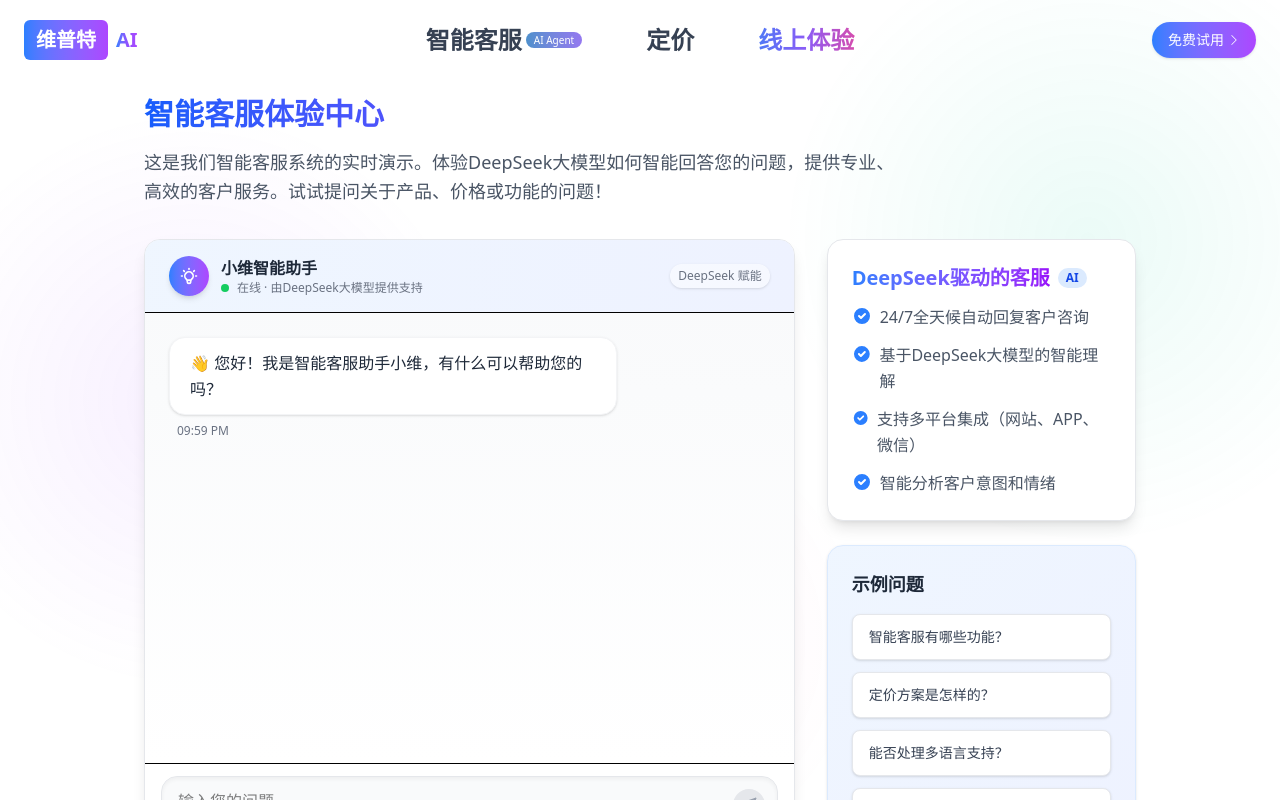
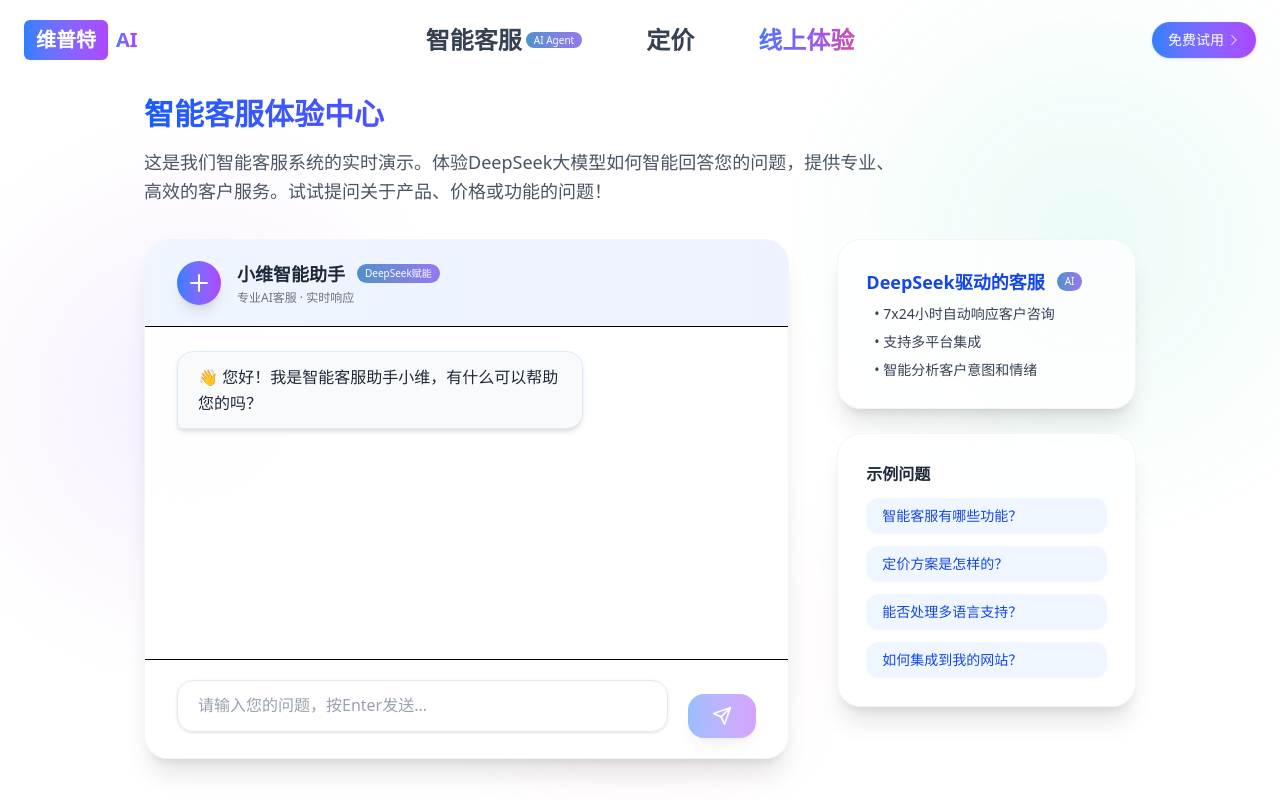
Before and after one commit to jiangyongjin1990/ai-customer-service, a Next.js app: page /demo in a window 1280 px wide. Shown: the top 800 px of the page. Built offline with nearby package versions, Linux system fonts and the light colour scheme.

Commit message:
feat: demo页面UI/UX全面升级，输入区现代化，布局更美观，内容更精简

```diff
--- a/src/app/demo/page.tsx
+++ b/src/app/demo/page.tsx
@@ -235,178 +235,101 @@ function ChatDemo() {
       </div>
 
       {/* 聊天界面 */}
-      <div className="grid grid-cols-1 lg:grid-cols-3 gap-8 mb-12">
+      <div className="grid grid-cols-1 lg:grid-cols-3 gap-12 mb-16">
         <motion.div
           initial={{ x: -20, opacity: 0 }}
           animate={{ x: 0, opacity: 1 }}
           transition={{ duration: 0.5, delay: 0.4 }}
           className="lg:col-span-2"
         >
-          <div className="border border-gray-200 rounded-2xl overflow-hidden shadow-lg bg-white backdrop-blur-sm">
+          <div className="border border-gray-100 rounded-3xl overflow-hidden shadow-xl bg-white/80 backdrop-blur-md p-0 flex flex-col min-h-[520px]">
             {/* 聊天头部 */}
-            <div className="px-6 py-4 border-b bg-gradient-to-r from-blue-50 to-indigo-50 flex items-center justify-between">
+            <div className="px-8 py-5 border-b bg-gradient-to-r from-blue-50 to-indigo-50 flex items-center justify-between">
               <div className="flex items-center">
-                <div className="w-10 h-10 rounded-full bg-gradient-to-r from-blue-500 to-purple-500 flex items-center justify-center mr-3 shadow-md">
-                  <svg className="w-5 h-5 text-white" fill="none" stroke="currentColor" viewBox="0 0 24 24" xmlns="http://www.w3.org/2000/svg">
-                    <path strokeLinecap="round" strokeLinejoin="round" strokeWidth="2" d="M9.663 17h4.673M12 3v1m6.364 1.636l-.707.707M21 12h-1M4 12H3m3.343-5.657l-.707-.707m2.828 9.9a5 5 0 117.072 0l-.548.547A3.374 3.374 0 0014 18.469V19a2 2 0 11-4 0v-.531c0-.895-.356-1.754-.988-2.386l-.548-.547z"></path>
+                <div className="w-11 h-11 rounded-full bg-gradient-to-r from-blue-500 to-purple-500 flex items-center justify-center mr-4 shadow-lg">
+                  <svg className="w-6 h-6 text-white" fill="none" stroke="currentColor" viewBox="0 0 24 24" xmlns="http://www.w3.org/2000/svg">
+                    <path strokeLinecap="round" strokeLinejoin="round" strokeWidth={2} d="M12 4v16m8-8H4" />
                   </svg>
                 </div>
                 <div>
-                  <h3 className="font-bold text-gray-800">小维智能助手</h3>
-                  <div className="flex items-center">
-                    <span className="inline-block w-2 h-2 bg-green-500 rounded-full mr-2 animate-pulse"></span>
-                    <span className="text-xs text-gray-500">在线 · 由DeepSeek大模型提供支持</span>
+                  <div className="font-bold text-lg text-gray-800 flex items-center gap-2">小维智能助手 <span className="ml-1 px-2 py-0.5 text-[10px] font-medium bg-gradient-to-r from-[#4e90cc] to-[#9478f0] text-white rounded-full align-top">DeepSeek赋能</span></div>
+                  <div className="text-xs text-gray-500 mt-0.5">专业AI客服 · 实时响应</div>
                 </div>
               </div>
             </div>
-              <div className="text-xs text-gray-500 bg-white/50 px-2 py-1 rounded-full shadow-sm">
-                DeepSeek 赋能
-              </div>
-            </div>
-
-            {/* 聊天消息区域 */}
-            <div
-              ref={messagesContainerRef}
-              className="h-[450px] overflow-y-auto p-6 bg-gradient-to-b from-gray-50 to-white scroll-smooth"
-            >
-              {messages.map(message => (
+            {/* 聊天消息区 */}
+            <div ref={messagesContainerRef} className="flex-1 px-8 py-6 space-y-4 overflow-y-auto bg-white/60" style={{ minHeight: 320 }}>
+              {messages.map((msg) => (
+                <div key={msg.id} className={`flex ${msg.sender === 'user' ? 'justify-end' : 'justify-start'}`}>
                   <motion.div
-                  key={message.id}
                     initial={{ opacity: 0, y: 10 }}
                     animate={{ opacity: 1, y: 0 }}
                     transition={{ duration: 0.3 }}
-                  className={`mb-6 ${message.sender === 'user' ? 'flex flex-col items-end' : 'flex flex-col items-start'}`}
+                    className={`max-w-[70%] px-5 py-3 rounded-2xl shadow-md text-base leading-relaxed whitespace-pre-line ${msg.sender === 'user' ? 'bg-gradient-to-r from-blue-400 to-green-400 text-white rounded-br-md' : 'bg-gray-50 text-gray-800 rounded-bl-md border border-blue-100'}`}
                   >
-                  <div
-                    className={`max-w-xs sm:max-w-md px-5 py-3 rounded-2xl ${
-                      message.sender === 'user'
-                        ? 'bg-gradient-to-r from-blue-500 to-indigo-600 text-white shadow-md'
-                        : 'bg-white border border-gray-100 text-gray-800 shadow-sm'
-                    }`}
-                  >
-                    <p className="text-base leading-relaxed whitespace-pre-wrap">{message.text}</p>
+                    {msg.text}
+                  </motion.div>
                 </div>
-                  <div className="text-xs text-gray-500 mt-2 px-2">
-                    {message.timestamp.toLocaleTimeString([], { hour: '2-digit', minute: '2-digit' })}
-                  </div>
-                </motion.div>
               ))}
-
-              {errorMessage && (
-                <motion.div
-                  initial={{ opacity: 0 }}
-                  animate={{ opacity: 1 }}
-                  className="flex justify-center my-4"
-                >
-                  <div className="bg-red-50 text-red-600 px-4 py-2 rounded-lg text-sm border border-red-100 flex items-center">
-                    <FiInfo className="w-4 h-4 mr-2" />
-                    <span className="font-medium">错误:</span> {errorMessage}
-                  </div>
-                </motion.div>
-              )}
-
-              {isLoading && (
-                <div className="flex">
-                  <div className="bg-white rounded-xl shadow-sm px-4 py-3 flex items-center">
-                    <div className="flex space-x-2">
-                      <div className="w-2.5 h-2.5 bg-blue-400 rounded-full animate-bounce"></div>
-                      <div className="w-2.5 h-2.5 bg-blue-400 rounded-full animate-bounce" style={{ animationDelay: '0.2s' }}></div>
-                      <div className="w-2.5 h-2.5 bg-blue-400 rounded-full animate-bounce" style={{ animationDelay: '0.4s' }}></div>
-                    </div>
-                    <span className="ml-3 text-sm text-gray-500">AI思考中...</span>
-                  </div>
-                </div>
-              )}
-
               <div ref={endOfMessagesRef} />
             </div>
-
-            {/* 输入区域 - 优化后的微信PC风格 */}
-            <div className="border-t px-4 py-3 bg-white">
-              <div className="relative bg-gray-50 rounded-2xl overflow-hidden shadow-inner border border-gray-200">
+            {/* 输入区 */}
+            <div className="px-8 py-5 border-t bg-white/80 flex items-end gap-3">
+              <div className="flex-1 relative">
                 <textarea
-                  className="w-full px-4 py-3 bg-transparent focus:outline-none resize-none text-base"
-                  placeholder="输入您的问题..."
+                  className="w-full resize-none rounded-2xl border border-gray-200 bg-white/80 px-5 py-3 text-base shadow focus:outline-none focus:ring-2 focus:ring-blue-300 transition-all placeholder-gray-400"
                   rows={1}
+                  maxLength={500}
+                  placeholder="请输入您的问题，按Enter发送..."
                   value={inputValue}
                   onChange={handleInputChange}
-                  onKeyPress={handleKeyPress}
+                  onKeyDown={handleKeyPress}
                   disabled={isLoading}
-                  style={{ minHeight: '44px', maxHeight: '120px' }}
+                  style={{ minHeight: 44, maxHeight: 120, fontSize: '16px', lineHeight: '1.6' }}
                 />
+                {errorMessage && (
+                  <div className="absolute left-0 -top-7 text-xs text-red-500 animate-fadeIn">{errorMessage}</div>
+                )}
+              </div>
               <button
-                  className={`absolute right-3 bottom-2.5 p-2 rounded-full transition-all duration-200 ${
-                    isLoading || !inputValue.trim()
-                      ? 'bg-gray-200 text-gray-400 cursor-not-allowed'
-                      : 'bg-gradient-to-r from-blue-500 to-indigo-600 text-white hover:shadow-md hover:from-blue-600 hover:to-indigo-700'
-                  }`}
+                className={`ml-2 flex-shrink-0 rounded-2xl px-6 py-3 text-base font-semibold shadow-lg transition-all duration-200 bg-gradient-to-r from-blue-500 to-purple-500 text-white hover:from-blue-600 hover:to-purple-600 focus:outline-none focus:ring-2 focus:ring-blue-300 ${isLoading || !inputValue.trim() ? 'opacity-50 cursor-not-allowed' : 'hover:scale-105 active:scale-95'}`}
                 onClick={handleSendMessage}
                 disabled={isLoading || !inputValue.trim()}
-                  aria-label="发送消息"
+                aria-label="发送"
               >
-                  <FiSend className="w-4 h-4" />
+                <FiSend className="w-5 h-5" />
               </button>
             </div>
           </div>
-          </div>
         </motion.div>
-
-        {/* 右侧信息区域 */}
+        {/* 右侧信息区 */}
         <motion.div
           initial={{ x: 20, opacity: 0 }}
           animate={{ x: 0, opacity: 1 }}
           transition={{ duration: 0.5, delay: 0.5 }}
-          className="lg:col-span-1"
+          className="hidden lg:block"
         >
-          {/* AI助手介绍卡片 */}
-          <div className="bg-white rounded-2xl shadow-lg overflow-hidden mb-6 border border-gray-200 hover:shadow-xl transition-shadow duration-300">
-            <div className="p-6">
-              <h3 className="text-xl font-bold text-gray-800 mb-3 flex items-center">
-                <span className="bg-clip-text text-transparent bg-gradient-to-r from-blue-500 to-purple-600">
-                  DeepSeek驱动的客服
-                </span>
-                <span className="ml-2 px-2 py-0.5 text-xs bg-blue-100 text-blue-700 rounded-full">AI</span>
-              </h3>
-              <ul className="space-y-3">
-                <li className="flex items-start">
-                  <svg className="w-5 h-5 text-blue-500 mt-0.5 mr-2" fill="currentColor" viewBox="0 0 20 20" xmlns="http://www.w3.org/2000/svg">
-                    <path fillRule="evenodd" d="M10 18a8 8 0 100-16 8 8 0 000 16zm3.707-9.293a1 1 0 00-1.414-1.414L9 10.586 7.707 9.293a1 1 0 00-1.414 1.414l2 2a1 1 0 001.414 0l4-4z" clipRule="evenodd" />
-                  </svg>
-                  <span className="text-gray-600 leading-relaxed">24/7全天候自动回复客户咨询</span>
-                </li>
-                <li className="flex items-start">
-                  <svg className="w-5 h-5 text-blue-500 mt-0.5 mr-2" fill="currentColor" viewBox="0 0 20 20" xmlns="http://www.w3.org/2000/svg">
-                    <path fillRule="evenodd" d="M10 18a8 8 0 100-16 8 8 0 000 16zm3.707-9.293a1 1 0 00-1.414-1.414L9 10.586 7.707 9.293a1 1 0 00-1.414 1.414l2 2a1 1 0 001.414 0l4-4z" clipRule="evenodd" />
-                  </svg>
-                  <span className="text-gray-600 leading-relaxed">基于DeepSeek大模型的智能理解</span>
-                </li>
-                <li className="flex items-start">
-                  <svg className="w-5 h-5 text-blue-500 mt-0.5 mr-2" fill="currentColor" viewBox="0 0 20 20" xmlns="http://www.w3.org/2000/svg">
-                    <path fillRule="evenodd" d="M10 18a8 8 0 100-16 8 8 0 000 16zm3.707-9.293a1 1 0 00-1.414-1.414L9 10.586 7.707 9.293a1 1 0 00-1.414 1.414l2 2a1 1 0 001.414 0l4-4z" clipRule="evenodd" />
-                  </svg>
-                  <span className="text-gray-600 leading-relaxed">支持多平台集成（网站、APP、微信）</span>
-                </li>
-                <li className="flex items-start">
-                  <svg className="w-5 h-5 text-blue-500 mt-0.5 mr-2" fill="currentColor" viewBox="0 0 20 20" xmlns="http://www.w3.org/2000/svg">
-                    <path fillRule="evenodd" d="M10 18a8 8 0 100-16 8 8 0 000 16zm3.707-9.293a1 1 0 00-1.414-1.414L9 10.586 7.707 9.293a1 1 0 00-1.414 1.414l2 2a1 1 0 001.414 0l4-4z" clipRule="evenodd" />
-                  </svg>
-                  <span className="text-gray-600 leading-relaxed">智能分析客户意图和情绪</span>
-                </li>
+          <div className="rounded-3xl bg-white/80 shadow-xl border border-gray-100 p-7 mb-6">
+            <div className="font-bold text-blue-700 text-lg mb-2 flex items-center gap-2">
+              <span>DeepSeek驱动的客服</span>
+              <span className="ml-1 px-2 py-0.5 text-[10px] font-medium bg-gradient-to-r from-[#4e90cc] to-[#9478f0] text-white rounded-full align-top">AI</span>
+            </div>
+            <ul className="text-gray-700 text-sm space-y-2 pl-2">
+              <li>• 7x24小时自动响应客户咨询</li>
+              <li>• 支持多平台集成</li>
+              <li>• 智能分析客户意图和情绪</li>
             </ul>
           </div>
-          </div>
-
-          {/* 示例问题区域 */}
-          <div className="bg-gradient-to-br from-blue-50 to-indigo-50 rounded-2xl p-6 shadow-sm border border-blue-100">
-            <h3 className="text-lg font-semibold text-gray-800 mb-4">示例问题</h3>
-            <div className="space-y-3">
-              {exampleQuestions.map((question, index) => (
+          <div className="rounded-3xl bg-white/80 shadow-xl border border-gray-100 p-7">
+            <div className="font-bold text-gray-800 text-base mb-3">示例问题</div>
+            <div className="flex flex-col gap-3">
+              {exampleQuestions.map((q, i) => (
                 <button
-                  key={index}
-                  onClick={() => handleExampleClick(question)}
-                  className="w-full text-left px-4 py-3 bg-white rounded-lg border border-gray-200 text-gray-700 hover:border-blue-300 hover:bg-blue-50 transition-colors duration-200 text-sm shadow-sm hover:shadow-md"
+                  key={i}
+                  className="text-left px-4 py-2 rounded-xl bg-blue-50 hover:bg-blue-100 text-blue-700 text-sm font-medium transition-all"
+                  onClick={() => handleExampleClick(q)}
                 >
-                  {question}
+                  {q}
                 </button>
               ))}
             </div>
```
Lines whose indentation alone changed are shown as unchanged.
